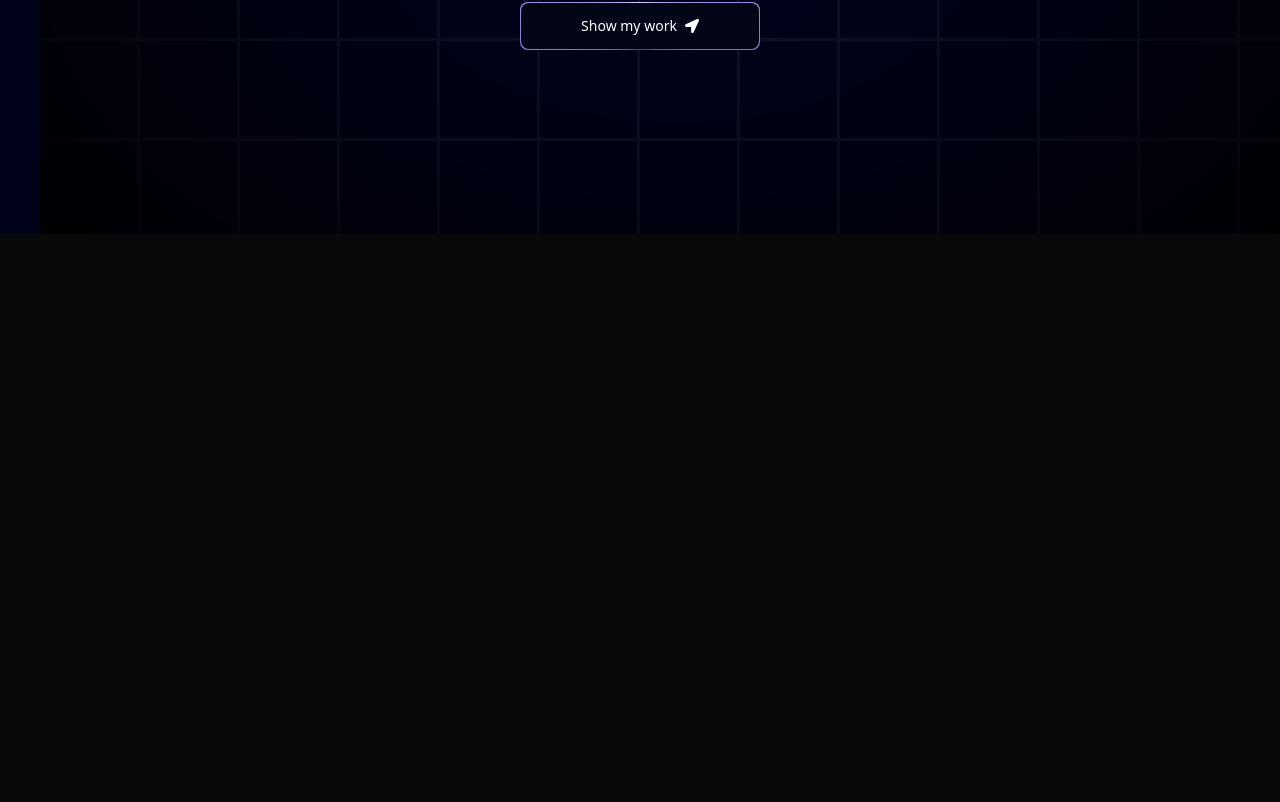
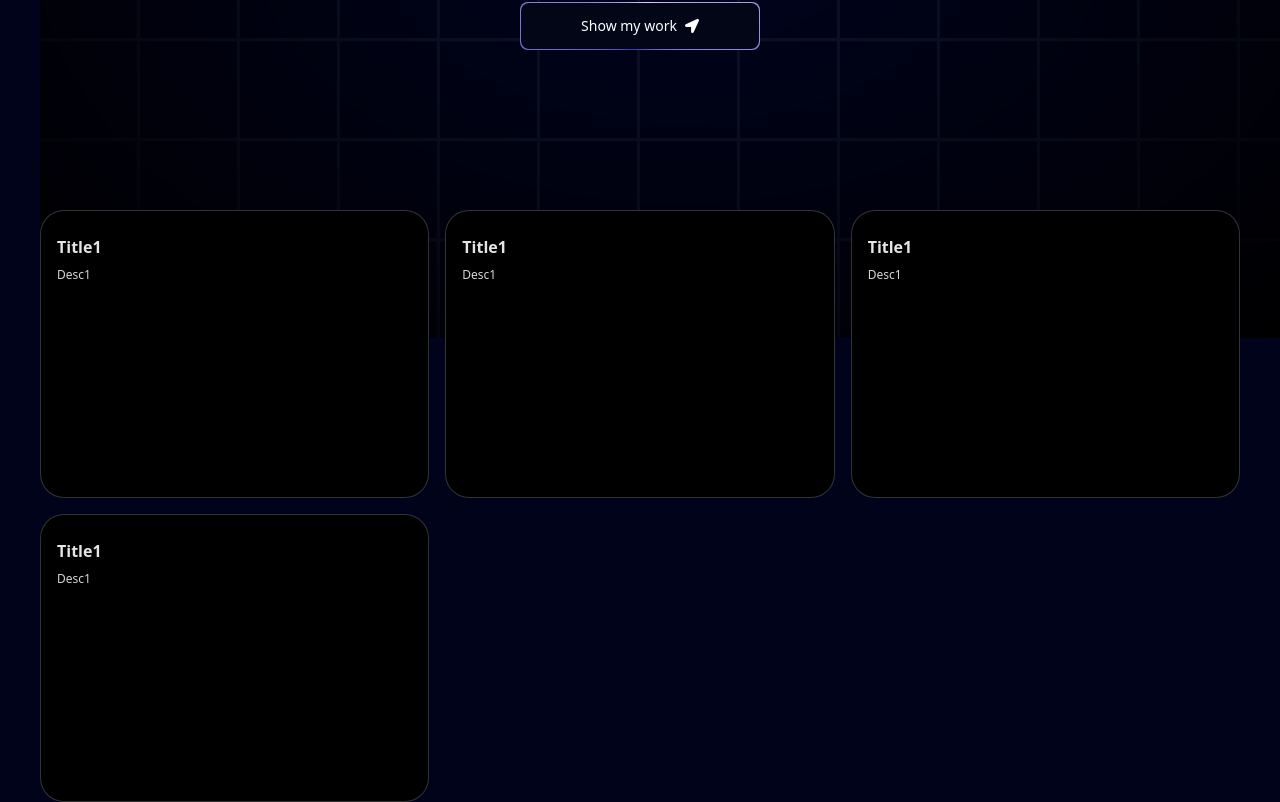
Before and after one commit to JunCodera1/Portfolio-Website, a Next.js app: page / in a window 1280 px wide. Shown: the part 606-1408 px from the top of the page. Before the commit the page ends 840 px from the top, so only its background shows below. Built offline with nearby package versions, Linux system fonts and the light colour scheme.

Commit message:
Update Bento Grid

```diff
--- a/components/Grid.tsx
+++ b/components/Grid.tsx
@@ -1,9 +1,27 @@
 import React from 'react'
+import { BentoGrid, BentoGridItem } from './ui/BentoGrid'
 
 const Grid = () => {
-  return (
-    <div>Grid</div>
-  )
+    return (
+        <section id="about">
+            <BentoGrid>
+                {[
+                    { title: 'Title1', description: 'Desc1', id: 1 },
+                    { title: 'Title1', description: 'Desc1', id: 1 },
+                    { title: 'Title1', description: 'Desc1', id: 1 },
+                    { title: 'Title1', description: 'Desc1', id: 1 },
+                ].map((item) => (
+                    <BentoGridItem
+                        id={item.id}
+                        key={item.id}
+                        title={item.title}
+                        description={item.description}
+                    />
+                ))}
+
+            </BentoGrid>
+        </section>
+    )
 }
 
 export default Grid
--- a/components/ui/BentoGrid.tsx
+++ b/components/ui/BentoGrid.tsx
@@ -25,17 +25,19 @@
   description,
   header,
   icon,
+  id,
 }: {
   className?: string;
   title?: string | React.ReactNode;
   description?: string | React.ReactNode;
   header?: React.ReactNode;
   icon?: React.ReactNode;
+  id: number,
 }) => {
   return (
     <div
       className={cn(
-        "row-span-1 rounded-xl group/bento hover:shadow-xl transition duration-200 shadow-input dark:shadow-none p-4 dark:bg-black dark:border-white/[0.2] bg-white border border-transparent justify-between flex flex-col space-y-4",
+        "row-span-1 relative rounded-3xl group/bento hover:shadow-xl transition duration-200 shadow-input dark:shadow-none p-4 dark:bg-black dark:border-white/[0.2] bg-white border border-transparent justify-between flex flex-col space-y-4 border-red-500",
         className
       )}
     >
```
Also changed, not shown: data/index.ts (added).
